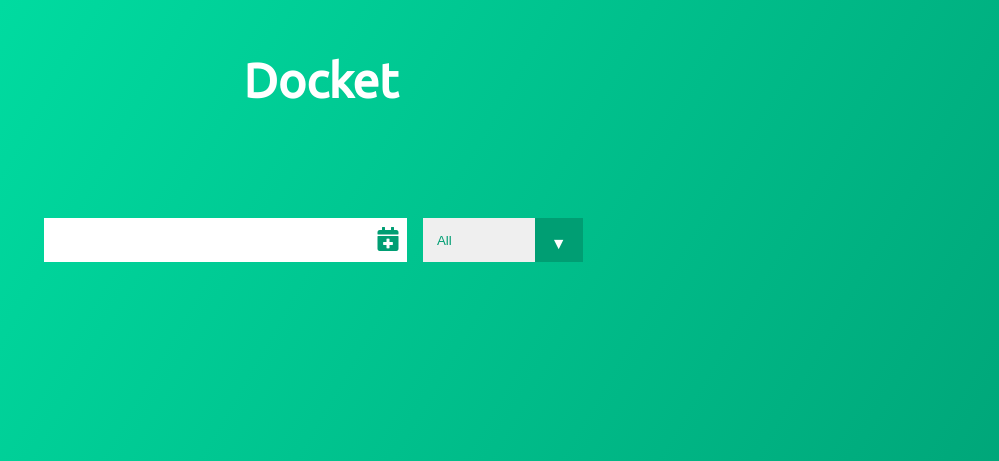
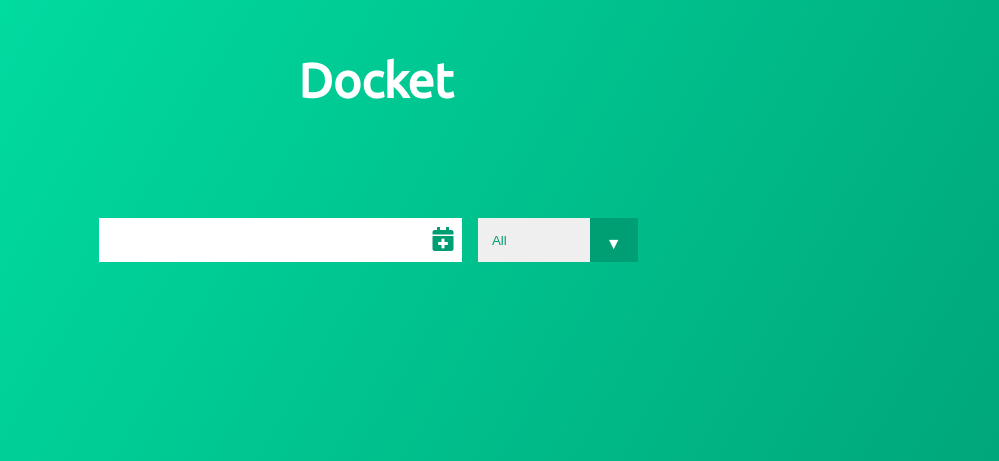
Before and after one commit to git-push-aayush/2-du-List, a PHP site: page /index.html in a window 1280 px wide. Shown: the top 461 px of the page, without its empty margins (264-1263 px from the left). Run offline with PHP 8.4, Linux system fonts and the light colour scheme; some libraries are stand-ins or nearby versions.

Commit message:
res rverted

```diff
--- a/index.html
+++ b/index.html
@@ -11,7 +11,6 @@
 </head>
 
 <body>
-  <div class="container">
     <header>
         <h1>Docket</h1>
     </header>
@@ -32,8 +31,6 @@
     <div class="task-container">
         <ul class="task-list"></ul>
     </div>
-  </div>
-
     <script src="app.js"></script>
 </body>
 
--- a/style.css
+++ b/style.css
@@ -3,21 +3,6 @@
      padding: 0;
      box-sizing: border-box;
  }
- @media (min-width: 568px) {
-    .container {
-      width: 550px;
-    }
-  }
-  @media (min-width: 992px) {
-    .container {
-      width: 970px;
-    }
-  }
-  @media (min-width: 1200px) {
-    .container {
-      width: 1170px;
-    }
-  }
 
  body {
      background-image: linear-gradient(120deg, #00e6a8, #009e73);
```
